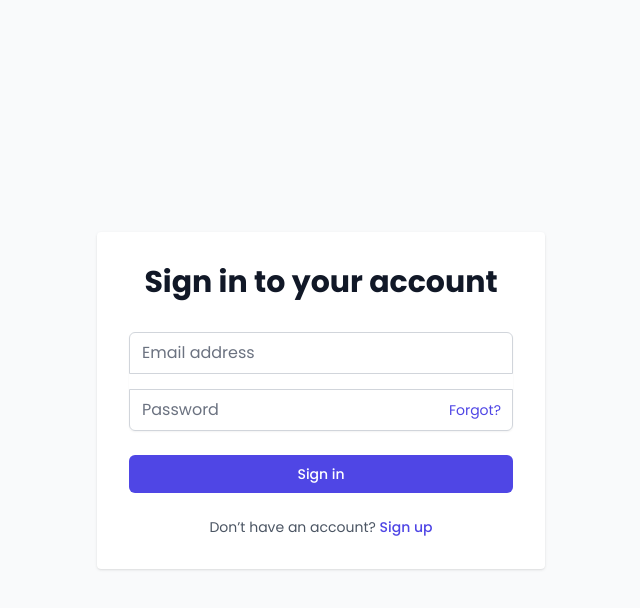
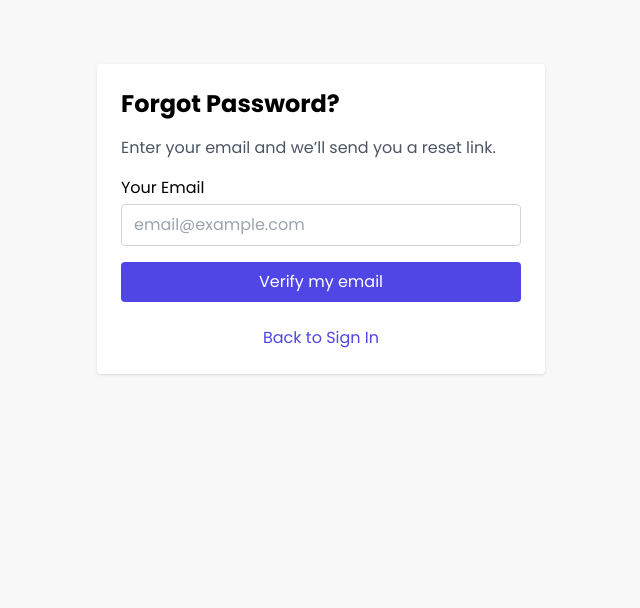
Before and after one commit to Juwono136/lost_and_found_app, a React (Vite) app in the folder client/: page /forgot in a window 1280 px wide. Before the commit this address led to /login. Shown: the top 608 px of the page, without its empty margins (319-959 px from the left). Built offline with nearby package versions, Linux system fonts and the light colour scheme; no server answers.

Commit message:
added forgot password

```diff
--- a/client/src/App.jsx
+++ b/client/src/App.jsx
@@ -8,6 +8,7 @@ import PrivateRoute from "./routes/privateroute";
 import LoginScreen from "./screens/user/LoginScreen";
 import RegisterScreen from "./screens/user/RegisterScreen";
 import SelectRoleScreen from "./screens/user/SelectRoleScreen";
+import ForgotPassword from "./screens/user/ForgotPassword";
 
 export default function App() {
   return (
@@ -18,6 +19,8 @@ export default function App() {
           <Route path="/login" element={<LoginScreen />} />
           <Route path="/register" element={<RegisterScreen />} />
           <Route path="/select-role" element={<SelectRoleScreen />} />
+          <Route path="/forgot" element={<ForgotPassword />} />
+
 
           <Route element={<PrivateRoute />}>
            {/* Render user routes */}
--- /dev/null
+++ b/client/src/screens/user/ForgotPassword.jsx
@@ -0,0 +1,73 @@
+// src/screens/user/ForgotPassword.jsx
+import React, { useState } from "react";
+import { useNavigate, Link } from "react-router-dom";
+import authService from "../../features/auth/authService";
+
+export default function ForgotPassword() {
+  const [email, setEmail] = useState("");
+  const [loading, setLoading] = useState(false);
+  const [error, setError] = useState("");
+  const [message, setMessage] = useState("");
+  const navigate = useNavigate();
+
+  const handleSubmit = async (e) => {
+    e.preventDefault();
+    setError("");
+    setMessage("");
+    setLoading(true);
+
+    try {
+      const res = await authService.forgotPassword({ email });
+      // your API responds with { message: "Check your inbox..." }
+      setMessage(res.message || "Check your inbox for reset instructions.");
+    } catch (err) {
+      setError(
+        err.response?.data?.message ||
+        err.response?.data?.detail ||
+        err.message ||
+        "Something went wrong"
+      );
+    } finally {
+      setLoading(false);
+    }
+  };
+
+  return (
+    <div className="max-w-md mx-auto mt-16 p-6 bg-white rounded shadow">
+      <h2 className="text-2xl font-bold mb-4">Forgot Password?</h2>
+      <p className="mb-4 text-gray-600">
+        Enter your email and we’ll send you a reset link.
+      </p>
+
+      {error && <div className="mb-4 text-red-600">{error}</div>}
+      {message && <div className="mb-4 text-green-600">{message}</div>}
+
+      <form onSubmit={handleSubmit} className="space-y-4">
+        <div>
+          <label className="block mb-1">Your Email</label>
+          <input
+            type="email"
+            className="w-full border border-gray-300 rounded px-3 py-2"
+            value={email}
+            onChange={(e) => setEmail(e.target.value)}
+            required
+            placeholder="email@example.com"
+          />
+        </div>
+        <button
+          type="submit"
+          disabled={loading}
+          className="w-full bg-indigo-600 text-white py-2 rounded hover:bg-indigo-700 disabled:opacity-50"
+        >
+          {loading ? "Sending..." : "Verify my email"}
+        </button>
+      </form>
+
+      <div className="mt-6 text-center">
+        <Link to="/login" className="text-indigo-600 hover:underline">
+          Back to Sign In
+        </Link>
+      </div>
+    </div>
+  );
+}
--- a/client/src/screens/user/LoginScreen.jsx
+++ b/client/src/screens/user/LoginScreen.jsx
@@ -18,13 +18,12 @@ export default function LoginScreen() {
     setLoading(true);
 
     try {
-      // 1️⃣ Call the signin feature
+      //  Call the signin feature
       const signinData = await authService.signin({ email, password });
 
-      // ───── Insert here: store the returned user ID for select-role ─────
       localStorage.setItem("userId", signinData.id);
 
-      // 2️⃣ Handle role selection if required
+      // Handle role selection if required
       if (signinData.roleSelectionRequired) {
         navigate("/select-role", {
           state: { roles: signinData.role, userId: signinData.id },
@@ -32,15 +31,15 @@ export default function LoginScreen() {
         return;
       }
 
-      // 3️⃣ Refresh token to get access token
+      // Refresh token to get access token
       const tokenData = await tokenService.refreshToken();
       localStorage.setItem("accessToken", tokenData.access_token);
 
-      // 4️⃣ Optionally fetch current user profile
+      // Optionally fetch current user profile
       const currentUser = await userService.getCurrentUser();
       localStorage.setItem("userInfo", JSON.stringify(currentUser));
 
-      // 5️⃣ Redirect to homepage
+      // Redirect to homepage
       navigate("/home");
     } catch (err) {
       console.error(err);
@@ -103,7 +102,7 @@ export default function LoginScreen() {
                            focus:outline-none focus:ring-indigo-500 focus:border-indigo-500"
               />
               <Link
-                to="/forgot-password"
+                to="/forgot"
                 className="absolute inset-y-0 right-0 pr-3 flex items-center text-sm text-indigo-600 hover:underline"
               >
                 Forgot?
--- a/client/src/service/AuthContext.jsx
+++ b/client/src/service/AuthContext.jsx
@@ -1,87 +1,85 @@
 import React, { createContext, useContext, useState, useEffect } from "react";
-import axios from "axios";
-import Cookies from "js-cookie";
-import { refreshAccessToken, clearAccessToken } from "./axios"; // Import axiosInstance
+import authService from "../features/auth/authService";
+import tokenService from "../features/token/tokenService";
 
-const API_URL = "http://localhost:5000/api/user";
+const API_BASE = import.meta.env.VITE_USER_API_URL;
 const AuthContext = createContext();
 
-export const useAuth = () => {
-  return useContext(AuthContext);
-};
+export const useAuth = () => useContext(AuthContext);
 
-const AuthProvider = ({ children }) => {
-  const [user, setUser] = useState(() =>
-    JSON.parse(localStorage.getItem("user"))
-  );
+export default function AuthProvider({ children }) {
+  const [user, setUser]     = useState(() => JSON.parse(localStorage.getItem("user")));
+  const [role, setRole]     = useState(user?.selectedRole || null);
   const [loading, setLoading] = useState(true);
-  const [error, setError] = useState("");
-  // const [isRefreshing, setIsRefreshing] = useState(false);
-  const [role, setRole] = useState(() => {
-    const userData = JSON.parse(localStorage.getItem("user"));
-    return userData ? userData.selectedRole : null;
-  });
+  const [error, setError]     = useState("");
 
-  const login = async (userData) => {
+  // — LOGIN —
+  const login = async (credentials) => {
     setLoading(true);
     try {
-      const response = await axios.post(`${API_URL}/signin`, userData, {
-        withCredentials: true,
-      });
-      localStorage.setItem("user", JSON.stringify(response.data || {}));
-      setUser(response.data);
-      setRole(response.data.selectedRole);
-      await refreshAccessToken(); // Refresh access token after login
-      setLoading(false);
-      return response.data;
+      const data = await authService.signin(credentials);
+      localStorage.setItem("user", JSON.stringify(data));
+      setUser(data);
+      setRole(data.selectedRole);
+      await tokenService.refreshToken();
+      return data;
     } catch (err) {
       setError(err.response?.data?.message || err.message);
-      setLoading(false);
       throw err;
-    }
-  };
-
-  const logout = async () => {
-    setLoading(true);
-    try {
-      await axios.get(`${API_URL}/logout`);
-      setUser(null);
-      setRole(null);
-      clearAccessToken();
-      localStorage.removeItem("user");
-      Cookies.remove("refreshtoken");
-      setLoading(false);
-    } catch (err) {
-      setError(err.response?.data?.message || err.message);
+    } finally {
       setLoading(false);
     }
   };
 
+  // — LOGOUT —
+  const logout = async () => {
+    setLoading(true);
+    try {
+      await authService.logout();
+      localStorage.removeItem("user");
+      tokenService.clearToken();
+      setUser(null);
+      setRole(null);
+    } catch (err) {
+      console.error("Logout failed:", err);
+    } finally {
+      setLoading(false);
+    }
+  };
+
+  // — ROLE SELECTION (if your API asks) —
+  const selectRole = async ({ userId, selectedRole }) => {
+    const data = await authService.selectRole({ current: userId, selectedRole });
+    setRole(selectedRole);
+    // also persist on `user` object if you need:
+    setUser(u => ({ ...u, selectedRole }));
+    await tokenService.refreshToken();
+    return data;
+  };
+
+  // — ATTEMPT TO REFRESH TOKEN ON APP START —
   useEffect(() => {
-    const fetchAccessToken = async () => {
+    (async () => {
       try {
-        await refreshAccessToken();
+        await tokenService.refreshToken();
       } catch (err) {
-        console.error("Failed to refresh access token on load:", err);
+        console.warn("Could not refresh on load:", err);
       } finally {
         setLoading(false);
       }
-    };
-
-    fetchAccessToken();
+    })();
   }, []);
 
   const value = {
     user,
     role,
+    loading,
+    error,
     login,
     logout,
-    loading,
-    error,
-    refreshAccessToken,
+    selectRole,
+    refreshToken: tokenService.refreshToken,
   };
 
   return <AuthContext.Provider value={value}>{children}</AuthContext.Provider>;
-};
-
-export default AuthProvider;
+}
```
